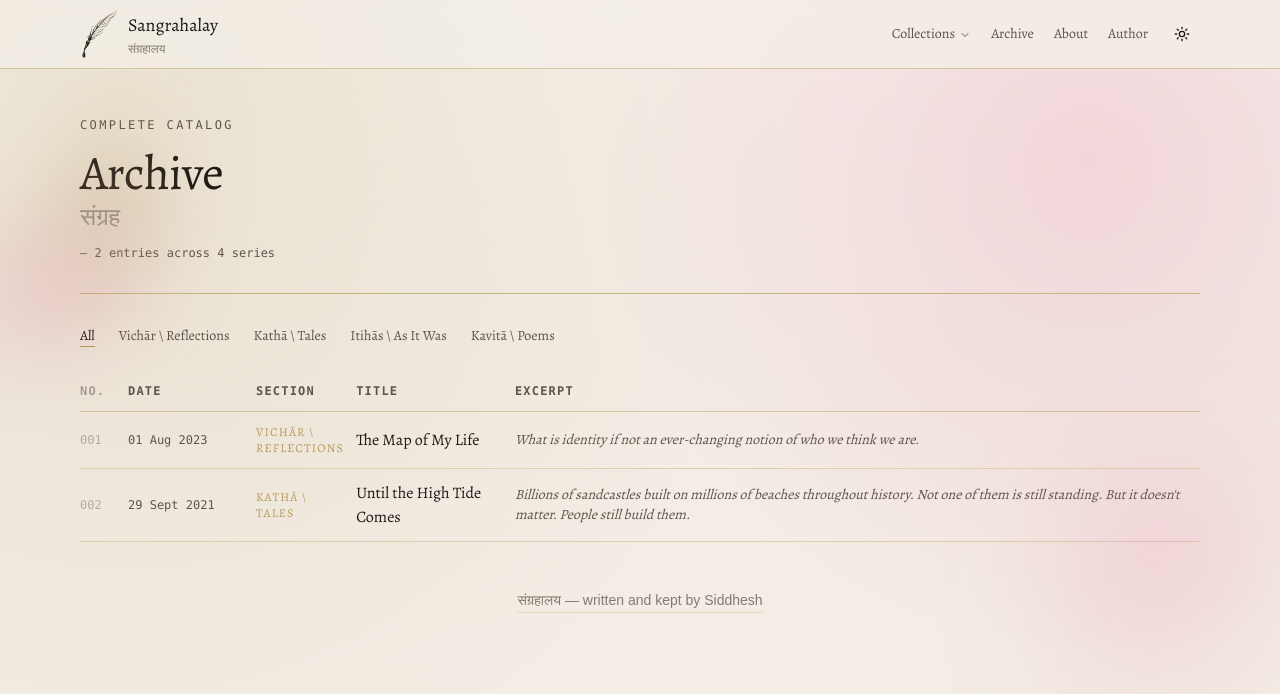
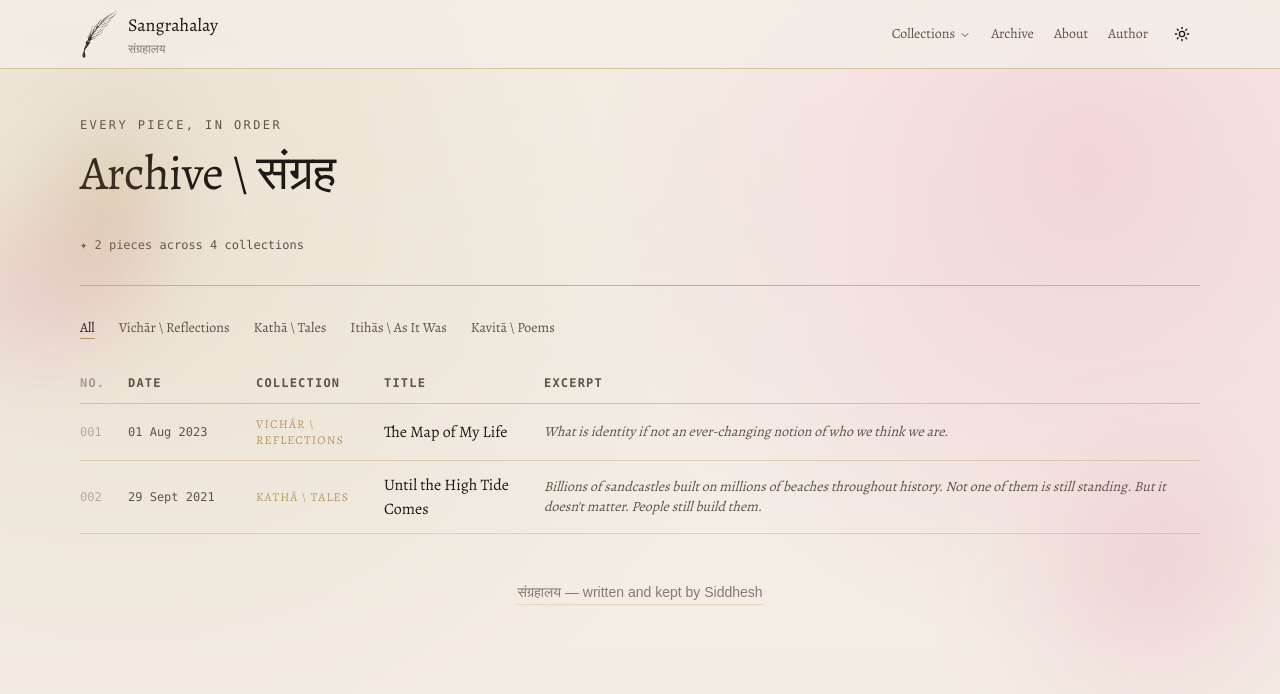
Before and after one commit to Siddhesh-Badani/sangrahalay, a Next.js app: page /archive in a window 1280 px wide. Shown: the top 694 px of the page. Built offline with nearby package versions, Linux system fonts and the light colour scheme; a web font is replaced by a local one.

Commit message:
feat: update Archive page header and ArchiveFilter component

```diff
--- a/app/archive/page.tsx
+++ b/app/archive/page.tsx
@@ -10,14 +10,16 @@ export default async function ArchivePage() {
     <main className="mx-auto max-w-6xl px-4 py-12">
       <header>
         <p className="font-mono text-xs uppercase tracking-[0.2em] text-muted-foreground">
-          Complete Catalog
+          Every Piece, In Order
         </p>
 
-        <h1 className="mt-4 text-5xl font-normal text-foreground">Archive</h1>
-        <p className="mt-1 font-hindi text-2xl text-muted-foreground opacity-50">संग्रह</p>
+        <h1 className="mt-4 text-5xl font-normal text-foreground">
+          Archive \ <span className="font-hindi">संग्रह</span>
+        </h1>
+        <p className="mt-1 font-hindi text-2xl text-muted-foreground opacity-50"></p>
 
-        <p className="mt-3 font-mono text-xs text-muted-foreground">
-          — {totalEntries} entries across 4 series
+        <p className="mt-10 font-mono text-xs text-muted-foreground">
+          ✦ {totalEntries} pieces across 4 collections
         </p>
 
         <hr className="my-8 border-border" />
--- a/components/ArchiveFilter.tsx
+++ b/components/ArchiveFilter.tsx
@@ -80,10 +80,10 @@ export function ArchiveFilter({ posts }: ArchiveFilterProps) {
               <th className="w-32 py-3 pr-3 text-left font-mono text-xs uppercase tracking-widest text-muted-foreground">
                 Date
               </th>
-              <th className="w-24 py-3 pr-3 text-left font-mono text-xs uppercase tracking-widest text-muted-foreground">
-                Section
+              <th className="w-32 py-3 pr-3 text-left font-mono text-xs uppercase tracking-widest text-muted-foreground">
+                Collection
               </th>
-              <th className="py-3 pr-3 text-left font-mono text-xs uppercase tracking-widest text-muted-foreground">
+              <th className="w-40 py-3 pr-3 text-left font-mono text-xs uppercase tracking-widest text-muted-foreground">
                 Title
               </th>
               <th className="hidden py-3 text-left font-mono text-xs uppercase tracking-widest text-muted-foreground md:table-cell">
@@ -114,9 +114,14 @@ export function ArchiveFilter({ posts }: ArchiveFilterProps) {
                     <Link href={href} onClick={(event) => event.stopPropagation()}>
                       {post.title}
                     </Link>
+                    {post.excerpt ? (
+                      <p className="mt-1 text-sm italic text-muted-foreground md:hidden">
+                        {post.excerpt}
+                      </p>
+                    ) : null}
                   </td>
                   <td className="hidden py-3 text-sm italic text-muted-foreground md:table-cell">
-                    <span className="line-clamp-2">{post.excerpt}</span>
+                    <span className="">{post.excerpt}</span>
                   </td>
                 </tr>
               );
@@ -124,10 +129,7 @@ export function ArchiveFilter({ posts }: ArchiveFilterProps) {
 
             {filteredRows.length === 0 ? (
               <tr>
-                <td
-                  colSpan={5}
-                  className="py-8 text-center text-sm italic text-muted-foreground"
-                >
+                <td colSpan={5} className="py-8 text-center text-sm italic text-muted-foreground">
                   No entries in this series.
                 </td>
               </tr>
```
